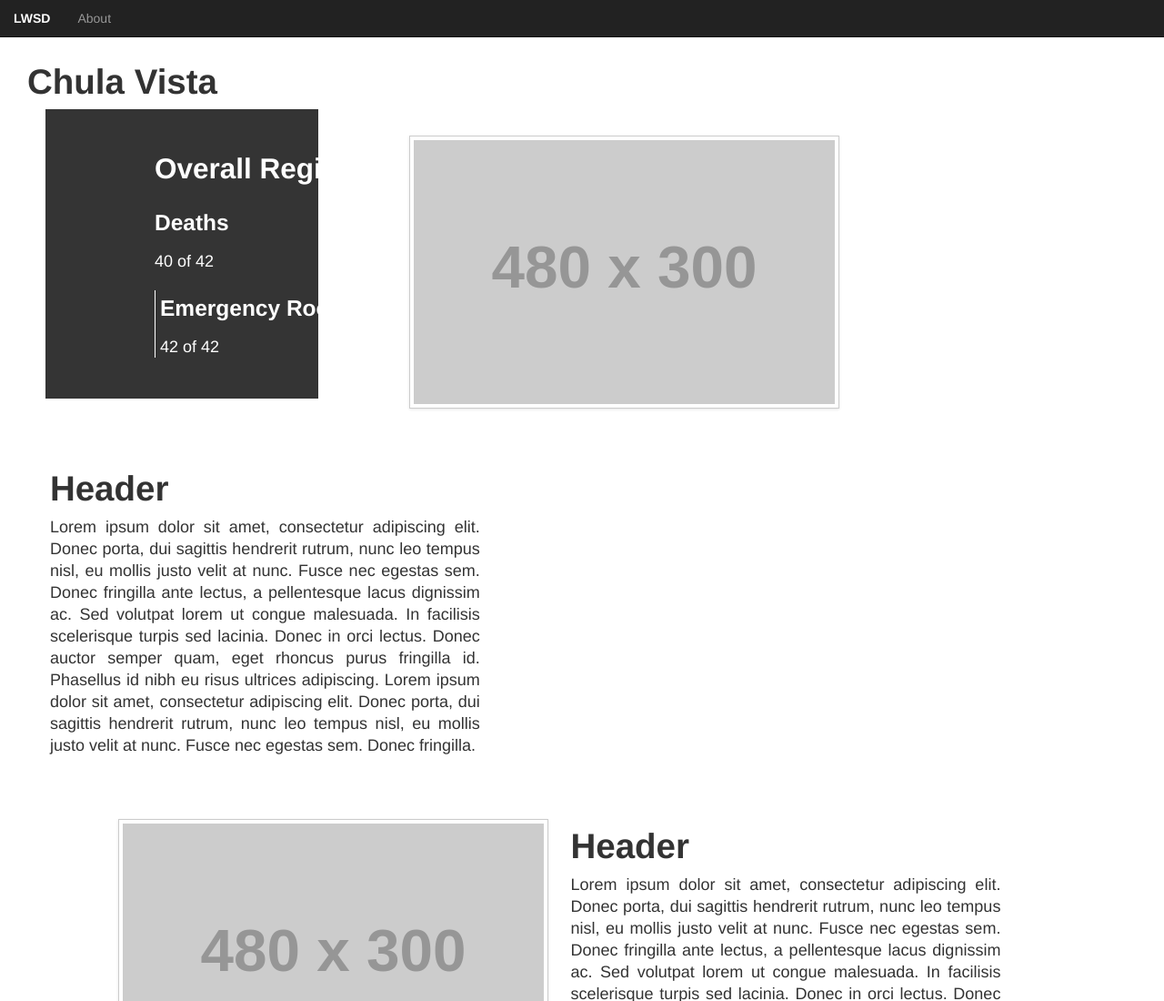
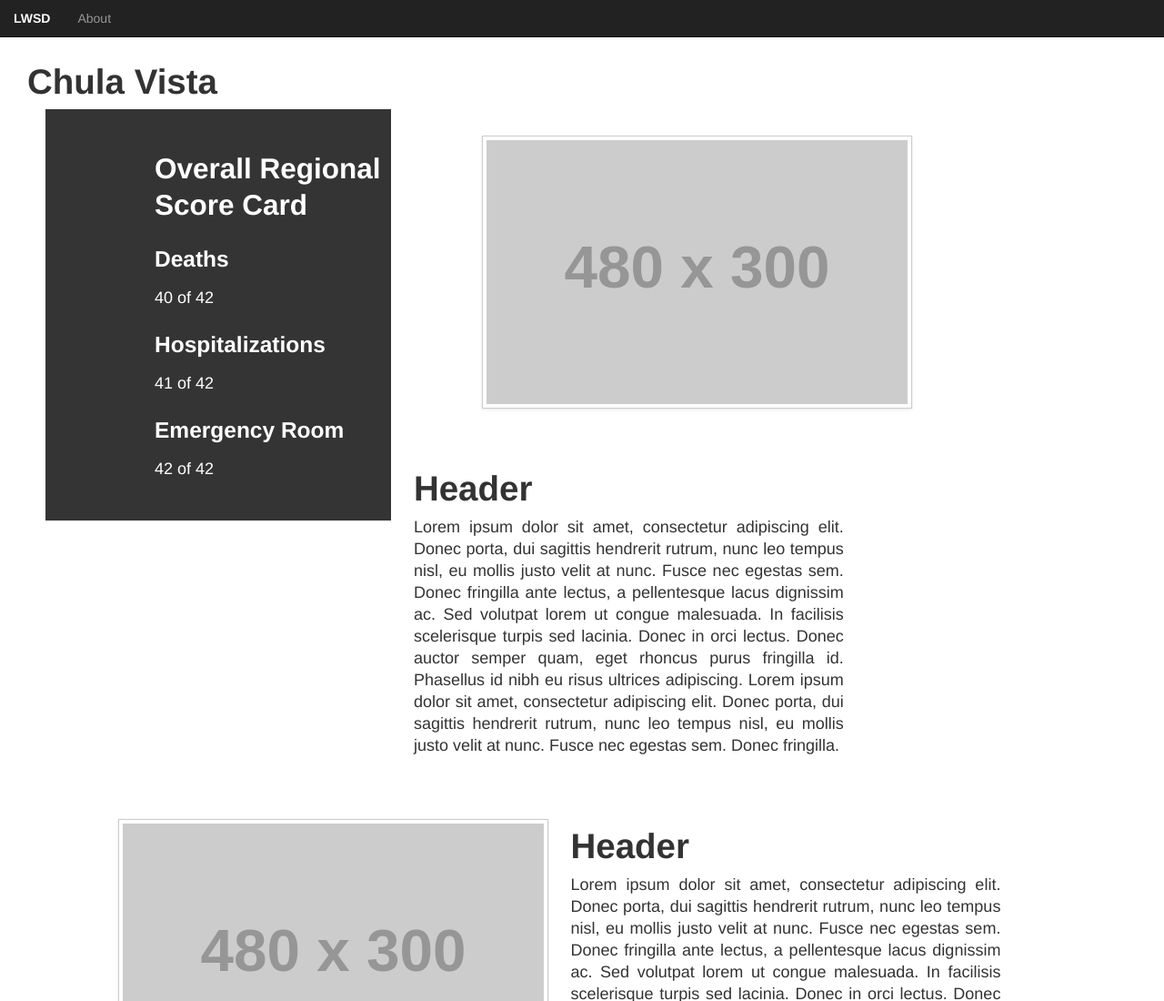
Before and after one commit to andrewakagawa/myrepo, a plain HTML site: page chulavista.html in a window 1280 px wide. Shown: the top 1100 px of the page at 91% size. Drawn offline with nearby package versions, Linux system fonts and the light colour scheme; placeholder pictures from the web are drawn by us; some icons are missing.

Commit message:
scorecard spans updated

```diff
--- a/chulavista.html
+++ b/chulavista.html
@@ -42,31 +42,23 @@
 
 
 
-<div class="span4 actions">
-	<div class="span10 offset1">
+<div class="span5 actions">
+	<div class="span4">
             <div class="statistics">
-              <div class="span12">
-                <div class="linediv-c">
+              <div class="span4 offset1">
                   <h2>Overall Regional Score Card</h2>
-                </div>
               </div>
-              <div class="span4">
+              <div class="span4 offset1">
                 <!-- linediv-l and linediv-r give dividing lines that look
                 different in horizontal and vertical layouts, illustrating
                 media queries. -->
-                <div class="linediv-l">
                 <h3>Deaths</h3> <p>40 of 42</p>
-                </div>
               </div>
-              <div class="span4">
-                <div class="linediv-c">
+              <div class="span4 offset1">
                   <h3>Hospitalizations</h3> <p>41 of 42</p>
-                </div>
               </div>
-              <div class="span3">
-                <div class="linediv-r">
+              <div class="span4 offset1">
                 <h3>Emergency Room</h3> <p>42 of 42</p>
-                </div>
               </div>
             </div>
           </div>
```
